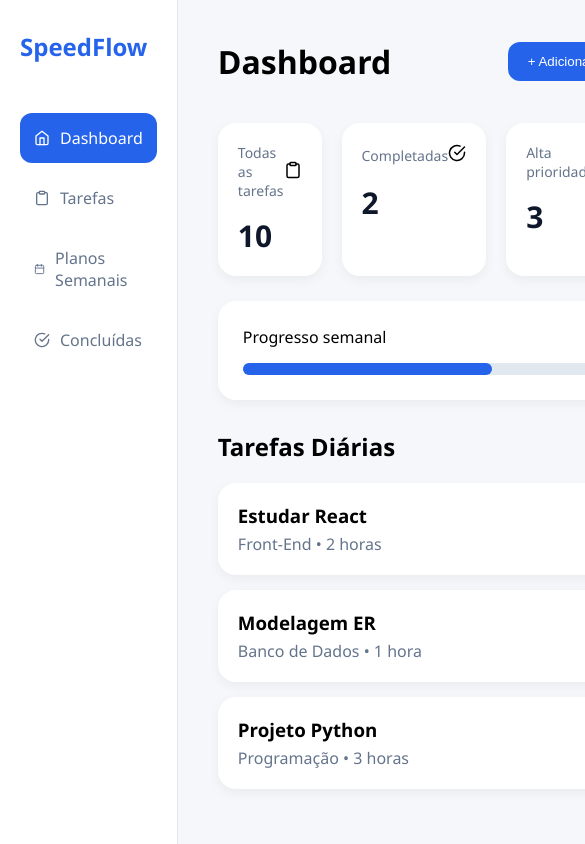
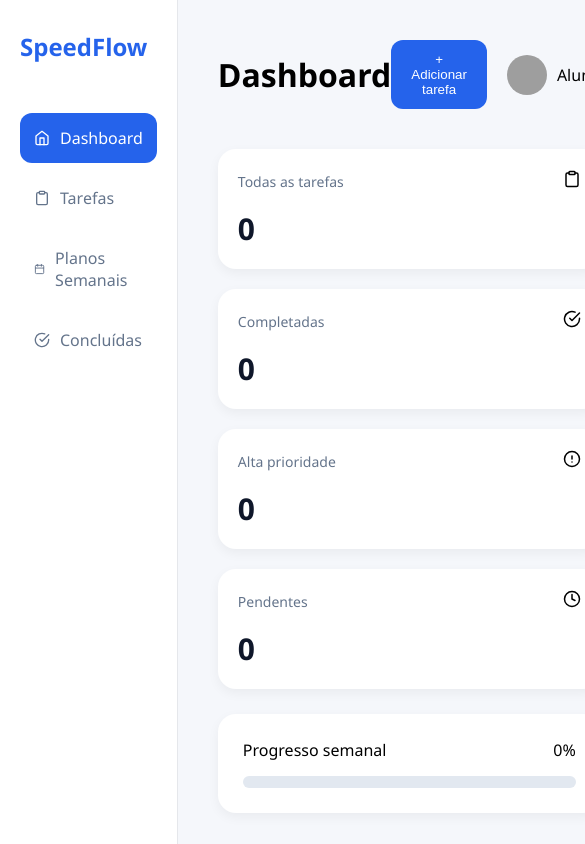
Before and after one commit to Lvmonegatto/Projeto-Front-End, a React (Vite) app: page / in a window 390 px wide. Shown: the top 844 px of the page, 585 px wide, since content can reach past the window. Built offline with nearby package versions, Linux system fonts and the light colour scheme; grey boxes are pictures that could not be loaded.

Commit message:
feat: Dashboard com site responsivo e interface de tarefas reais

```diff
--- /dev/null
+++ b/src/context/TaskContext.jsx
@@ -0,0 +1,80 @@
+import { createContext, useContext, useEffect, useState } from "react";
+
+const TaskContext = createContext();
+
+export function TaskProvider({ children }) {
+
+  const [tasks, setTasks] = useState(() => {
+
+    const saved = localStorage.getItem("speedflow_tasks");
+
+    return saved ? JSON.parse(saved) : [];
+
+  });
+
+  useEffect(() => {
+
+    localStorage.setItem(
+      "speedflow_tasks",
+      JSON.stringify(tasks)
+    );
+
+  }, [tasks]);
+
+  function addTask(task) {
+
+    setTasks(prev => [
+      ...prev,
+      {
+        id: Date.now(),
+        completed: false,
+        ...task
+      }
+    ]);
+
+  }
+
+  function toggleTask(id) {
+
+    setTasks(prev =>
+      prev.map(task =>
+        task.id === id
+          ? {
+              ...task,
+              completed: !task.completed
+            }
+          : task
+      )
+    );
+
+  }
+
+  function deleteTask(id) {
+
+    setTasks(prev =>
+      prev.filter(task => task.id !== id)
+    );
+
+  }
+
+  return (
+
+    <TaskContext.Provider
+      value={{
+        tasks,
+        addTask,
+        toggleTask,
+        deleteTask
+      }}
+    >
+
+      {children}
+
+    </TaskContext.Provider>
+
+  );
+}
+
+export function useTasks() {
+  return useContext(TaskContext);
+}
--- a/src/main.jsx
+++ b/src/main.jsx
@@ -1,11 +1,16 @@
-import { StrictMode } from 'react'
-import { createRoot } from 'react-dom/client'
+import { StrictMode } from "react";
+import { createRoot } from "react-dom/client";
 
-import './styles/global.css'
-import App from './App.jsx'
+import App from "./App";
 
-createRoot(document.getElementById('root')).render(
+import { TaskProvider } from "./context/TaskContext";
+
+import "./styles/global.css";
+
+createRoot(document.getElementById("root")).render(
   <StrictMode>
-    <App />
-  </StrictMode>,
-)
+    <TaskProvider>
+      <App />
+    </TaskProvider>
+  </StrictMode>
+);
--- a/src/pages/Dashboard.jsx
+++ b/src/pages/Dashboard.jsx
@@ -3,6 +3,8 @@
 import StatsCard from "../components/StatsCard";
 import ProgressBar from "../components/ProgressBar";
 import TaskCard from "../components/TaskCard";
+
+import { useTasks } from "../context/TaskContext";
 
 import {
   FiClipboard,
@@ -14,75 +16,80 @@
 import "../styles/dashboard.css";
 
 export default function Dashboard() {
+  const { tasks } = useTasks();
+
+  const total = tasks.length;
+
+  const concluidas = tasks.filter(
+    (task) => task.completed
+  ).length;
+
+  const altaPrioridade = tasks.filter(
+    (task) => task.prioridade === "Alta"
+  ).length;
+
+  const tarefasRestantes = total - concluidas;
+
+  const progresso =
+    total > 0
+      ? Math.round((concluidas / total) * 100)
+      : 0;
 
   return (
     <div className="layout">
-
       <Sidebar />
 
       <main className="content">
-
         <Header titulo="Dashboard" />
 
         <div className="stats-grid">
-
           <StatsCard
             titulo="Todas as tarefas"
-            valor="10"
+            valor={total}
             icone={<FiClipboard />}
           />
 
           <StatsCard
             titulo="Completadas"
-            valor="2"
+            valor={concluidas}
             icone={<FiCheckCircle />}
           />
 
           <StatsCard
             titulo="Alta prioridade"
-            valor="3"
+            valor={altaPrioridade}
             icone={<FiAlertCircle />}
           />
 
           <StatsCard
-            titulo="Tempo restante"
-            valor="10h"
+            titulo="Pendentes"
+            valor={tarefasRestantes}
             icone={<FiClock />}
           />
-
         </div>
 
-        <ProgressBar porcentagem={50} />
+        <ProgressBar porcentagem={progresso} />
 
         <section className="dashboard-tasks">
-
           <h2>Tarefas Diárias</h2>
 
-          <TaskCard
-            titulo="Estudar React"
-            materia="Front-End"
-            tempo="2 horas"
-            prioridade="Alta"
-          />
-
-          <TaskCard
-            titulo="Modelagem ER"
-            materia="Banco de Dados"
-            tempo="1 hora"
-            prioridade="Média"
-          />
-
-          <TaskCard
-            titulo="Projeto Python"
-            materia="Programação"
-            tempo="3 horas"
-            prioridade="Baixa"
-          />
-
+          {tasks.length === 0 ? (
+            <p className="empty-message">
+              Nenhuma tarefa cadastrada.
+            </p>
+          ) : (
+            tasks.slice(0, 5).map((task) => (
+              <TaskCard
+                key={task.id}
+                titulo={task.titulo}
+                materia={task.materia}
+                tempo={task.tempo}
+                prioridade={task.prioridade}
+              />
+            ))
+          )}
         </section>
-
       </main>
-
     </div>
   );
 }
--- a/src/pages/Tarefas.jsx
+++ b/src/pages/Tarefas.jsx
@@ -1,13 +1,32 @@
 import Sidebar from "../components/Sidebar";
 import Header from "../components/Header";
+import TaskCard from "../components/TaskCard";
+
+import { useTasks } from "../context/TaskContext";
 
 export default function Tarefas() {
+  const { tasks } = useTasks();
+
   return (
     <div className="layout">
       <Sidebar />
 
       <main className="content">
         <Header titulo="Tarefas" />
+
+        {tasks.length === 0 ? (
+          <p>Nenhuma tarefa cadastrada.</p>
+        ) : (
+          tasks.map((task) => (
+            <TaskCard
+              key={task.id}
+              titulo={task.titulo}
+              materia={task.materia}
+              tempo={task.tempo}
+              prioridade={task.prioridade}
+            />
+          ))
+        )}
       </main>
     </div>
   );
--- a/src/styles/dashboard.css
+++ b/src/styles/dashboard.css
@@ -1,13 +1,34 @@
-.stats-grid{
-    display:grid;
-    grid-template-columns:repeat(4,1fr);
-    gap:20px;
+.stats-grid {
+  display: grid;
+  grid-template-columns: repeat(4, 1fr);
+  gap: 20px;
 }
 
-.dashboard-tasks{
-    margin-top:30px;
+.dashboard-tasks {
+  margin-top: 30px;
 }
 
-.dashboard-tasks h2{
-    margin-bottom:20px;
+.dashboard-tasks h2 {
+  margin-bottom: 20px;
+  color: #0f172a;
 }
+
+.empty-message {
+  background: white;
+  padding: 20px;
+  border-radius: 16px;
+  color: #64748b;
+  box-shadow: 0 4px 12px rgba(0, 0, 0, 0.05);
+}
+
+@media (max-width: 1200px) {
+  .stats-grid {
+    grid-template-columns: repeat(2, 1fr);
+  }
+}
+
+@media (max-width: 700px) {
+  .stats-grid {
+    grid-template-columns: 1fr;
+  }
+}
```
Also changed, not shown: src/components/AddTaskModal.jsx (added, +73 -0 lines).
